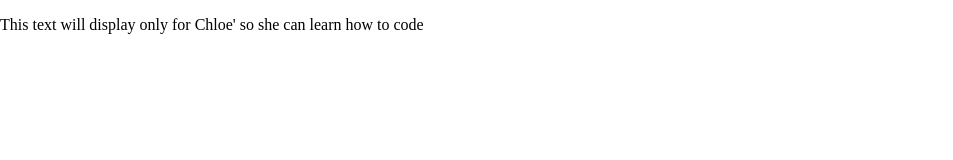
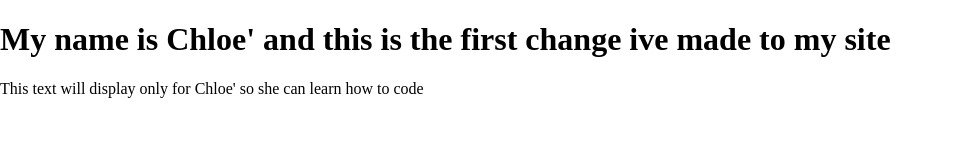
Before and after one commit to chloemolero/MyFirstRepo2024, a plain HTML site: page index.html in a window 1280 px wide. Shown: the whole page, without its empty margins (0-953 px from the left). Drawn offline with Linux system fonts and the light colour scheme.

Commit message:
Update index.html

```diff
--- a/index.html
+++ b/index.html
@@ -24,6 +24,7 @@
 
 <body>
   <!-- Place your site's HTML here -->
+  <h1> My name is Chloe' and this is the first change ive made to my site</h1>
   <p>This text will display only for Chloe' so she can learn how to code</p>
   <script src="js/main.js"></script>
 </body>
```
